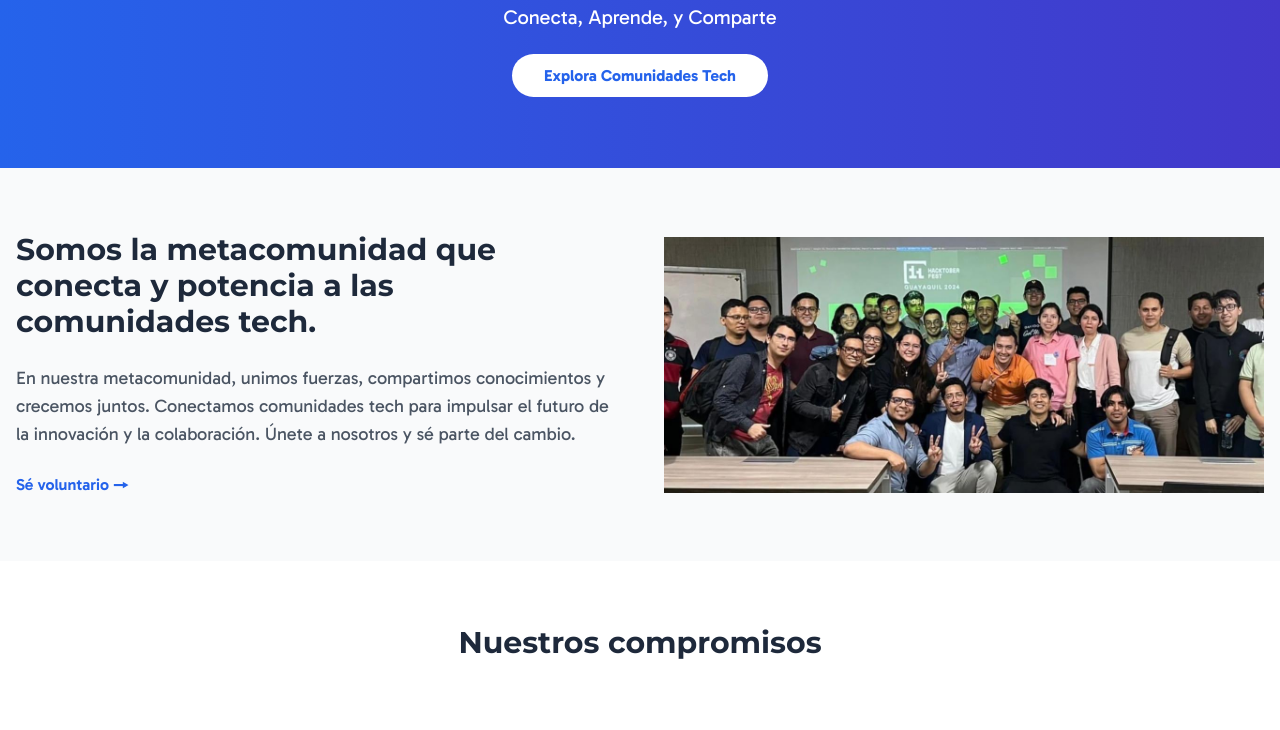
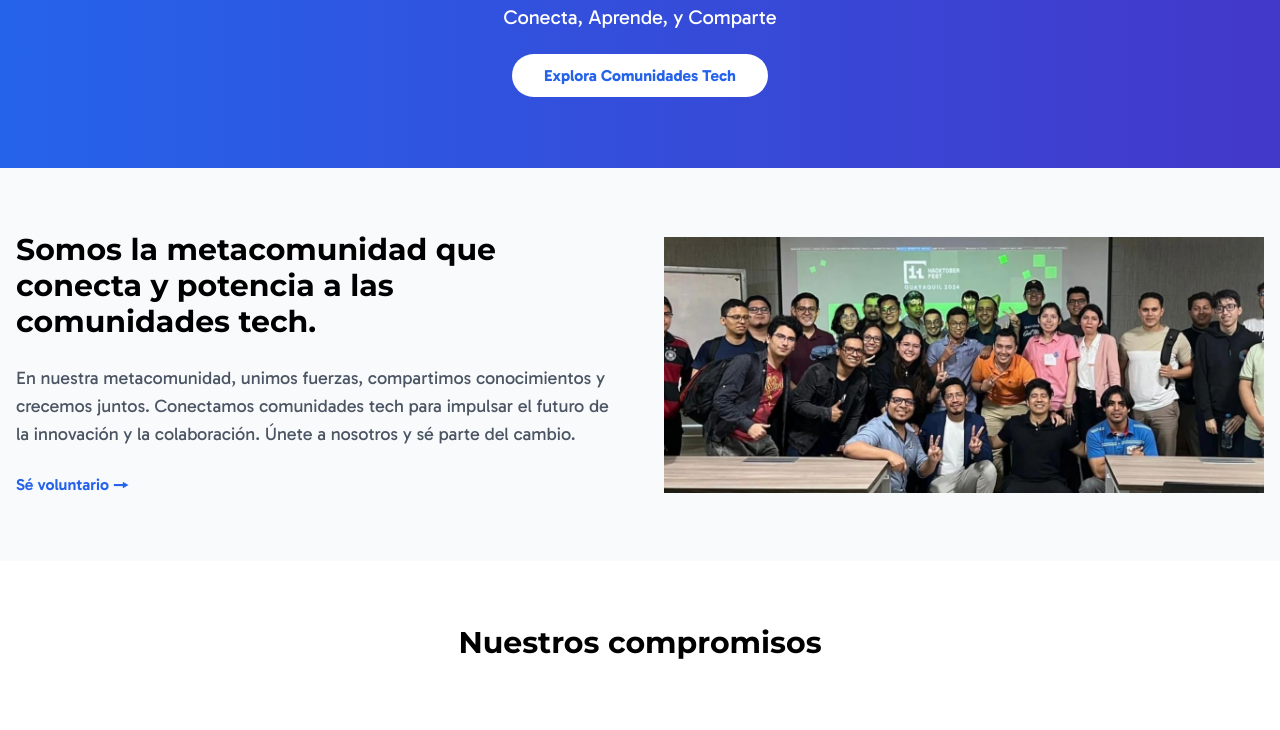
Before and after one commit to nsandoya/ecuador-in-tech-website, an Astro site: page / in a window 1280 px wide. Shown: the part 205-935 px from the top of the page. Built offline with nearby package versions, Linux system fonts and the light colour scheme; Astro itself is replaced by a stand-in of ours.

Commit message:
fix: text color for h1, h2, h3 tags

```diff
--- a/src/styles/globals.css
+++ b/src/styles/globals.css
@@ -16,7 +16,7 @@
 @layer {
     /* Global text styles */
     h1, h2, h3{
-        @apply font-montserrat text-slate-800
+        @apply font-montserrat
     }
 
     h4, h5, a, p, span{
```
